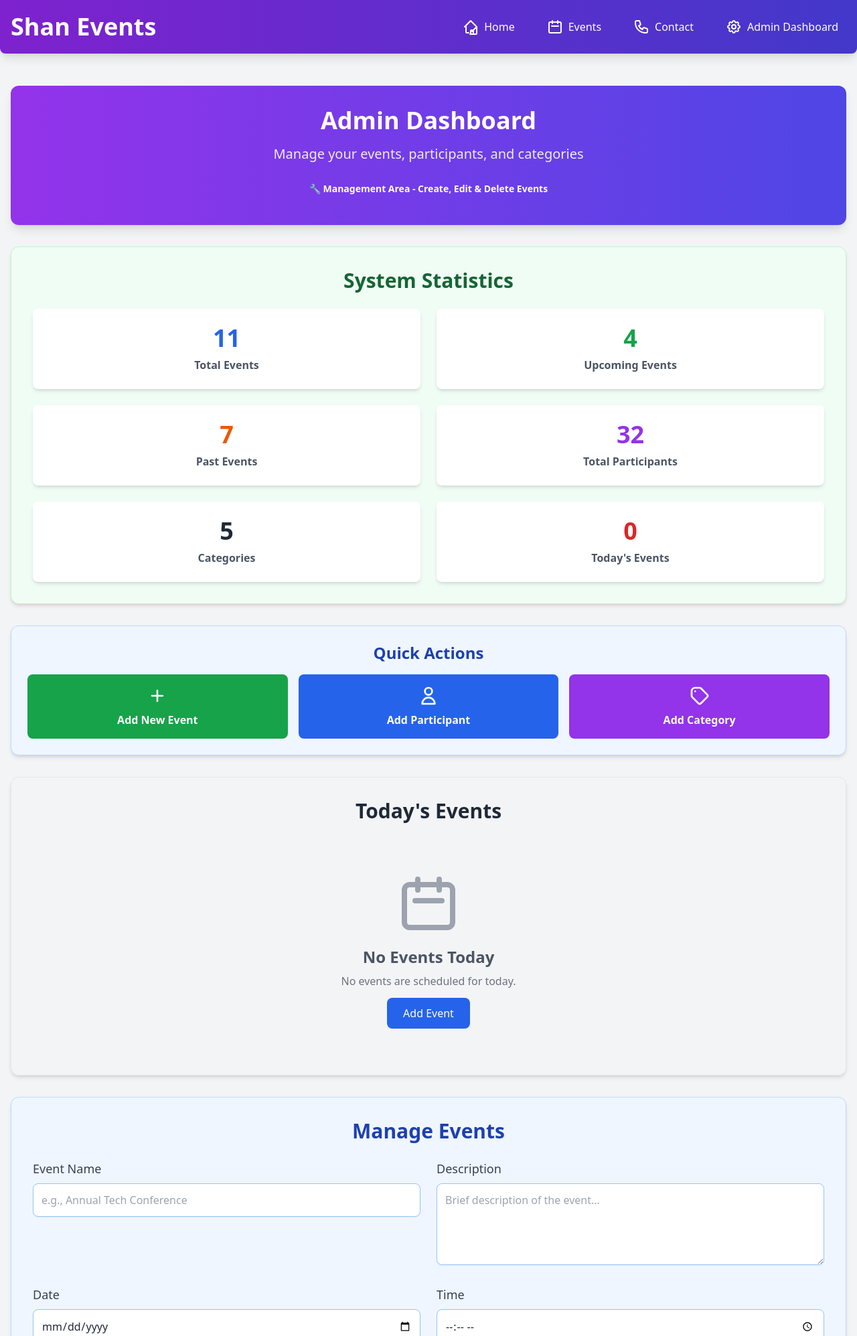
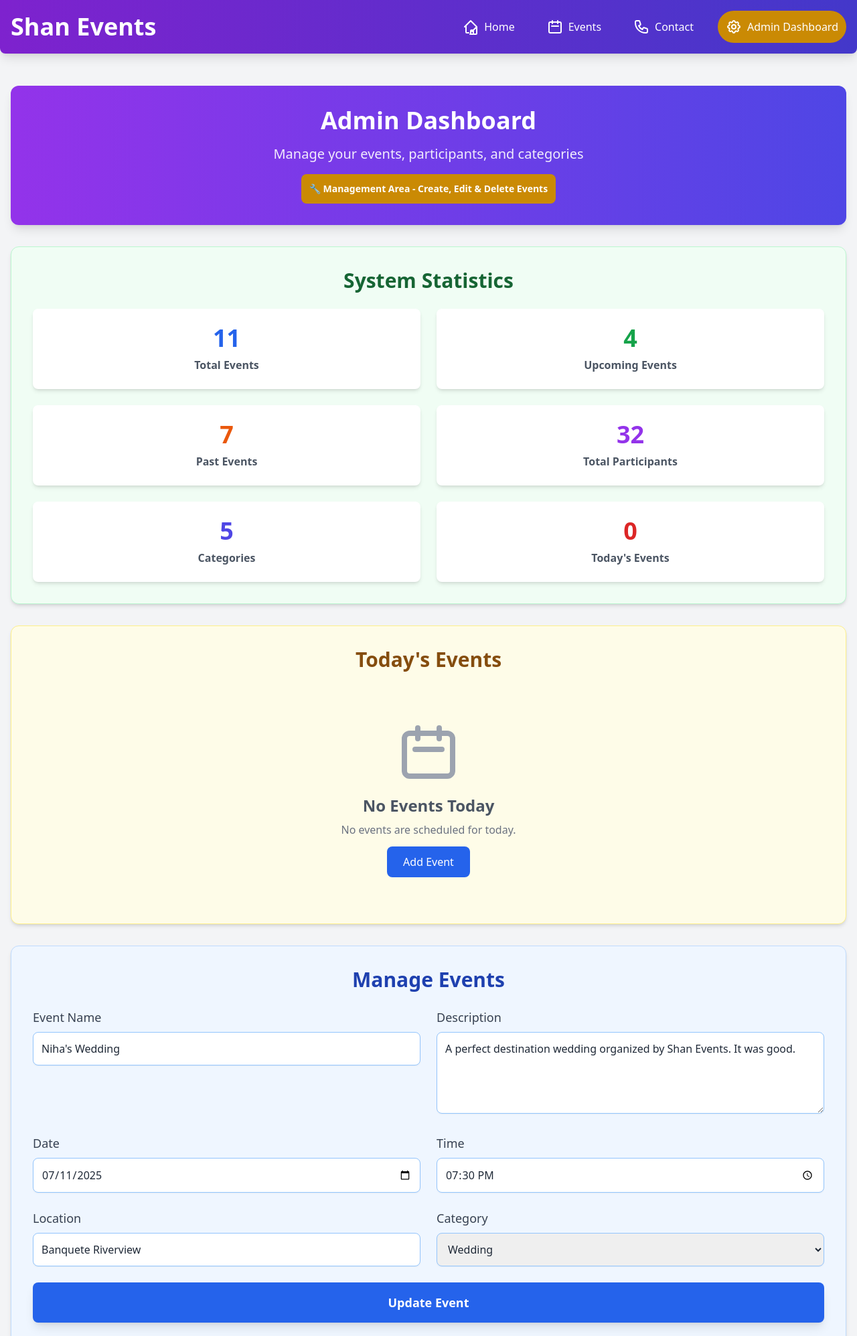
Before and after one commit to Ishan-shahnan/django-assignment01, a Django app: page /event/1/edit/ in a window 1280 px wide. Shown: the top 1995 px of the page at 67% size. Run offline with Django 5.2, Linux system fonts and the light colour scheme; data comes from the database, SQL or seed files in the repository; both versions use the stored data as it was after the commit; some libraries are stand-ins or nearby versions.

Commit message:
CRUD DONE

```diff
--- a/event_management/settings.py
+++ b/event_management/settings.py
@@ -117,6 +117,7 @@ USE_TZ = True
 
 STATIC_URL = 'static/'
 STATICFILES_DIRS = [BASE_DIR / 'static']
+STATIC_ROOT = BASE_DIR / 'staticfiles'
 
 # Default primary key field type
 # https://docs.djangoproject.com/en/5.2/ref/settings/#default-auto-field
--- a/events/templates/events/base.html
+++ b/events/templates/events/base.html
@@ -5,8 +5,10 @@
     <meta charset="UTF-8">
     <meta name="viewport" content="width=device-width, initial-scale=1.0">
     <title>{% block title %}Shan Event Management{% endblock %}</title>
-    <!-- tailwindcsss  -->
+    <!-- Tailwind CSS Local -->
     <link rel="stylesheet" href="{% static 'css/output.css' %}">
+    <!-- Fallback CDN if local CSS fails -->
+    <script src="https://cdn.tailwindcss.com"></script>
     <style>
         /* Custom styles for line-clamp if not using a plugin (Tailwind JIT includes it) */
         .line-clamp-2 {
@@ -31,7 +33,7 @@
         {% block content %}{% endblock %}
     </main>
 
-    <!-- footer -->
+    <!-- Footer Section -->
     <footer class="bg-gray-800 text-white p-8 mt-12 text-center rounded-t-lg shadow-inner">
         <div class="container mx-auto">
             <p>&copy; {% now "Y" %} Shan Event Management. All rights reserved.</p>
--- a/events/templates/events/dashboard.html
+++ b/events/templates/events/dashboard.html
@@ -2,7 +2,7 @@
 {% load static %}
 {% block title %}Dashboard - Shan Event Management{% endblock %}
 {% block content %}
-<!-- Header -->
+<!-- Header Section -->
 <div class="bg-gradient-to-r from-purple-600 to-indigo-600 text-white p-8 rounded-xl shadow-lg mb-8">
     <div class="text-center">
         <h1 class="text-4xl font-bold mb-4">Admin Dashboard</h1>
@@ -13,7 +13,7 @@
     </div>
 </div>
 
-<!-- Messages -->
+<!-- Messages Section -->
 {% if messages %}
 <div class="mb-8">
     {% for message in messages %}
@@ -24,7 +24,7 @@
 </div>
 {% endif %}
 
-<!-- Statistics -->
+<!-- Statistics Section -->
 <div class="bg-green-50 p-8 rounded-xl shadow-md mb-8 border border-green-200">
     <h2 class="text-3xl font-bold text-green-800 mb-6 text-center">System Statistics</h2>
     <div class="grid grid-cols-1 md:grid-cols-2 gap-6">
@@ -60,32 +60,7 @@
     </div>
 </div>
 
-
-<div class="bg-blue-50 p-6 rounded-xl shadow-md mb-8 border border-blue-200">
-    <h2 class="text-2xl font-bold text-blue-800 mb-4 text-center">Quick Actions</h2>
-    <div class="grid grid-cols-1 md:grid-cols-3 gap-4">
-        <a href="{% url 'events:add' %}" class="bg-green-600 text-white p-4 rounded-lg hover:bg-green-700 transition duration-300 text-center font-semibold">
-            <svg xmlns="http://www.w3.org/2000/svg" class="h-8 w-8 mx-auto mb-2" fill="none" viewBox="0 0 24 24" stroke="currentColor">
-                <path stroke-linecap="round" stroke-linejoin="round" stroke-width="2" d="M12 6v6m0 0v6m0-6h6m-6 0H6"/>
-            </svg>
-            Add New Event
-        </a>
-        <a href="{% url 'events:participant_add' %}" class="bg-blue-600 text-white p-4 rounded-lg hover:bg-blue-700 transition duration-300 text-center font-semibold">
-            <svg xmlns="http://www.w3.org/2000/svg" class="h-8 w-8 mx-auto mb-2" fill="none" viewBox="0 0 24 24" stroke="currentColor">
-                <path stroke-linecap="round" stroke-linejoin="round" stroke-width="2" d="M16 7a4 4 0 11-8 0 4 4 0 018 0zM12 14a7 7 0 00-7 7h14a7 7 0 00-7-7z"/>
-            </svg>
-            Add Participant
-        </a>
-        <a href="{% url 'events:category_add' %}" class="bg-purple-600 text-white p-4 rounded-lg hover:bg-purple-700 transition duration-300 text-center font-semibold">
-            <svg xmlns="http://www.w3.org/2000/svg" class="h-8 w-8 mx-auto mb-2" fill="none" viewBox="0 0 24 24" stroke="currentColor">
-                <path stroke-linecap="round" stroke-linejoin="round" stroke-width="2" d="M7 7h.01M7 3h5c.512 0 1.024.195 1.414.586l7 7a2 2 0 010 2.828l-7 7a2 2 0 01-2.828 0l-7-7A1.994 1.994 0 013 12V7a4 4 0 014-4z"/>
-            </svg>
-            Add Category
-        </a>
-    </div>
-</div>
-
-<!-- Today Events -->
+<!-- Today's Events Section -->
 <div class="bg-yellow-50 p-8 rounded-xl shadow-md mb-8 border border-yellow-200">
     <h2 class="text-3xl font-bold text-yellow-800 mb-6 text-center">Today's Events</h2>
 
@@ -131,14 +106,14 @@
 <div class="bg-blue-50 p-8 rounded-xl shadow-md mb-12 border border-blue-200">
     <h2 class="text-3xl font-bold text-blue-800 mb-6 text-center">Manage Events</h2>
 
-    <!-- Note category -->
+    <!-- Note about categories -->
     {% if not categories %}
     <div class="bg-yellow-100 border border-yellow-400 text-yellow-700 px-4 py-3 rounded mb-6">
         <strong>Note:</strong> You need to create at least one category before adding events. Please add a category first.
     </div>
     {% endif %}
 
-    <form method="post" class="grid grid-cols-1 md:grid-cols-2 gap-6 mb-8">
+    <form method="post" class="grid grid-cols-1 md:grid-cols-2 gap-6 mb-8" {% if editing_event %}action="{% url 'events:edit' event_form.instance.pk %}"{% endif %}>
         {% csrf_token %}
         <input type="hidden" name="form_type" value="event">
         <div>
@@ -183,7 +158,9 @@
                 <div class="text-red-600 text-sm mt-1">{{ event_form.category.errors.0 }}</div>
             {% endif %}
         </div>
-        <button type="submit" class="col-span-1 md:col-span-2 bg-green-600 text-white p-4 rounded-lg hover:bg-green-700 transition duration-300 ease-in-out font-semibold text-lg shadow-lg transform hover:scale-105" {% if not categories %}disabled{% endif %}>Add Event</button>
+        <button type="submit" class="col-span-1 md:col-span-2 {% if editing_event %}bg-blue-600 hover:bg-blue-700{% else %}bg-green-600 hover:bg-green-700{% endif %} text-white p-4 rounded-lg transition duration-300 ease-in-out font-semibold text-lg shadow-lg transform hover:scale-105" {% if not categories %}disabled{% endif %}>
+            {% if editing_event %}Update Event{% else %}Add Event{% endif %}
+        </button>
     </form>
 
     <h3 class="text-2xl font-bold text-gray-800 mb-4">Current Events</h3>
@@ -228,14 +205,14 @@
 <div class="bg-blue-50 p-8 rounded-xl shadow-md mb-12 border border-blue-200">
     <h2 class="text-3xl font-bold text-blue-800 mb-6 text-center">Manage Participants</h2>
 
-    <!-- Note event -->
+    <!-- Note about events -->
     {% if not events %}
     <div class="bg-yellow-100 border border-yellow-400 text-yellow-700 px-4 py-3 rounded mb-6">
         <strong>Note:</strong> You need to create at least one event before adding participants. Please add an event first.
     </div>
     {% endif %}
 
-    <form method="post" class="grid grid-cols-1 md:grid-cols-3 gap-6 mb-8">
+    <form method="post" class="grid grid-cols-1 md:grid-cols-3 gap-6 mb-8" {% if editing_participant %}action="{% url 'events:participant_edit' participant_form.instance.pk %}"{% endif %}>
         {% csrf_token %}
         <input type="hidden" name="form_type" value="participant">
         <div>
@@ -259,7 +236,9 @@
                 <div class="text-red-600 text-sm mt-1">{{ participant_form.events.errors.0 }}</div>
             {% endif %}
         </div>
-        <button type="submit" class="col-span-1 md:col-span-3 bg-green-600 text-white p-4 rounded-lg hover:bg-green-700 transition duration-300 ease-in-out font-semibold text-lg shadow-lg transform hover:scale-105" {% if not events %}disabled{% endif %}>Add Participant</button>
+        <button type="submit" class="col-span-1 md:col-span-3 {% if editing_participant %}bg-blue-600 hover:bg-blue-700{% else %}bg-green-600 hover:bg-green-700{% endif %} text-white p-4 rounded-lg transition duration-300 ease-in-out font-semibold text-lg shadow-lg transform hover:scale-105" {% if not events %}disabled{% endif %}>
+            {% if editing_participant %}Update Participant{% else %}Add Participant{% endif %}
+        </button>
     </form>
 
     <h3 class="text-2xl font-bold text-gray-800 mb-4">Current Participants</h3>
@@ -300,10 +279,10 @@
     </div>
 </div>
 
-<!-- Manage Category -->
+<!-- Manage Categories -->
 <div class="bg-blue-50 p-8 rounded-xl shadow-md border border-blue-200">
     <h2 class="text-3xl font-bold text-blue-800 mb-6 text-center">Manage Categories</h2>
-    <form method="post" class="grid grid-cols-1 md:grid-cols-2 gap-6 mb-8">
+    <form method="post" class="grid grid-cols-1 md:grid-cols-2 gap-6 mb-8" {% if editing_category %}action="{% url 'events:category_edit' category_form.instance.pk %}"{% endif %}>
         {% csrf_token %}
         <input type="hidden" name="form_type" value="category">
         <div>
@@ -320,7 +299,9 @@
                 <div class="text-red-600 text-sm mt-1">{{ category_form.description.errors.0 }}</div>
             {% endif %}
         </div>
-        <button type="submit" class="col-span-1 md:col-span-2 bg-green-600 text-white p-4 rounded-lg hover:bg-green-700 transition duration-300 ease-in-out font-semibold text-lg shadow-lg transform hover:scale-105">Add Category</button>
+        <button type="submit" class="col-span-1 md:col-span-2 {% if editing_category %}bg-blue-600 hover:bg-blue-700{% else %}bg-green-600 hover:bg-green-700{% endif %} text-white p-4 rounded-lg transition duration-300 ease-in-out font-semibold text-lg shadow-lg transform hover:scale-105">
+            {% if editing_category %}Update Category{% else %}Add Category{% endif %}
+        </button>
     </form>
 
     <h3 class="text-2xl font-bold text-gray-800 mb-4">Current Categories</h3>
@@ -355,25 +336,25 @@
     </div>
 </div>
 
-<!-- JS Dashboard -->
+<!-- JavaScript for Interactive Dashboard -->
 <script>
 function filterEvents(filterType) {
-    //events container
+    // Get the events container
     const eventsContainer = document.querySelector('.events-list');
     if (!eventsContainer) return;
 
-    //all event cards
+    // Get all event cards
     const eventCards = eventsContainer.querySelectorAll('.event-card');
 
-    //all events first
+    // Show all events first
     eventCards.forEach(card => {
         card.style.display = 'block';
     });
 
-    //filter
+    // Apply filter based on type
     switch(filterType) {
         case 'upcoming':
-
+            // This would require server-side filtering, but for now we'll just show a message
             alert('Upcoming events filter would be implemented with AJAX to fetch filtered data from the server.');
             break;
         case 'past':
@@ -384,20 +365,20 @@ function filterEvents(filterType) {
             break;
         case 'all':
         default:
-
+            // Show all events (already done above)
             break;
     }
 
-
+    // Update active filter indicator
     document.querySelectorAll('.stat-card').forEach(card => {
         card.classList.remove('ring-4', 'ring-blue-400');
     });
 
-
+    // Add active indicator to clicked card
     event.target.closest('.stat-card').classList.add('ring-4', 'ring-blue-400');
 }
 
-
+// Add click handlers to stat cards
 document.addEventListener('DOMContentLoaded', function() {
     const statCards = document.querySelectorAll('[onclick^="filterEvents"]');
     statCards.forEach(card => {
--- a/events/views.py
+++ b/events/views.py
@@ -42,9 +42,12 @@ class EventsView(ListView):
         #Search
         search = self.request.GET.get('search')
         category = self.request.GET.get('category')
-        date_filter = self.request.GET.get('date')
         start_date = self.request.GET.get('start_date')
         end_date = self.request.GET.get('end_date')
+
+        # Debug: Print search parameters
+        if any([search, category, start_date, end_date]):
+            print(f"Search params - search: '{search}', category: '{category}', start: '{start_date}', end: '{end_date}'")
 
         if search:
             queryset = queryset.filter(
@@ -52,19 +55,20 @@ class EventsView(ListView):
                 Q(description__icontains=search) |
                 Q(location__icontains=search)
             )
+            print(f"After search filter: {queryset.count()} events")
 
         if category:
             queryset = queryset.filter(category_id=category)
+            print(f"After category filter: {queryset.count()} events")
 
-        if date_filter:
-            queryset = queryset.filter(date=date_filter)
-
-        #Date
+        #Date range filters
         if start_date:
             queryset = queryset.filter(date__gte=start_date)
+            print(f"After start_date filter: {queryset.count()} events")
 
         if end_date:
             queryset = queryset.filter(date__lte=end_date)
+            print(f"After end_date filter: {queryset.count()} events")
 
         return queryset.order_by('-date', '-time')
 
@@ -219,7 +223,6 @@ class EventUpdateView(UpdateView):
 
     def get_context_data(self, **kwargs):
         context = super().get_context_data(**kwargs)
-
         today = date.today() #Dashboard context
         context['events'] = Event.objects.select_related('category').prefetch_related('participants').all().order_by('-date', '-time')
         context['participants'] = Participant.objects.prefetch_related('events').all()
@@ -230,10 +233,19 @@ class EventUpdateView(UpdateView):
         context['upcoming_events_count'] = Event.objects.filter(date__gte=today).count()
         context['past_events_count'] = Event.objects.filter(date__lt=today).count()
         context['todays_events'] = Event.objects.filter(date=today).select_related('category').prefetch_related('participants')
-        context['event_form'] = EventForm()
+        context['event_form'] = self.get_form()  # Use the form instance being edited
         context['participant_form'] = ParticipantForm()
         context['category_form'] = CategoryForm()
+        context['editing_event'] = True  # Flag to show we're editing
         return context
+
+    def post(self, request, *args, **kwargs):
+        self.object = self.get_object()
+        form = self.get_form()
+        if form.is_valid():
+            return self.form_valid(form)
+        else:
+            return self.form_invalid(form)
 
     def form_valid(self, form):
         response = super().form_valid(form)
@@ -306,9 +318,18 @@ class ParticipantUpdateView(UpdateView):
         context['past_events_count'] = Event.objects.filter(date__lt=today).count()
         context['todays_events'] = Event.objects.filter(date=today).select_related('category').prefetch_related('participants')
         context['event_form'] = EventForm()
-        context['participant_form'] = ParticipantForm()
+        context['participant_form'] = self.get_form()  # Use the form instance being edited
         context['category_form'] = CategoryForm()
+        context['editing_participant'] = True  # Flag to show we're editing
         return context
+
+    def post(self, request, *args, **kwargs):
+        self.object = self.get_object()
+        form = self.get_form()
+        if form.is_valid():
+            return self.form_valid(form)
+        else:
+            return self.form_invalid(form)
 
     def form_valid(self, form):
         response = super().form_valid(form)
@@ -382,8 +403,17 @@ class CategoryUpdateView(UpdateView):
         context['todays_events'] = Event.objects.filter(date=today).select_related('category').prefetch_related('participants')
         context['event_form'] = EventForm()
         context['participant_form'] = ParticipantForm()
-        context['category_form'] = CategoryForm()
+        context['category_form'] = self.get_form()  # Use the form instance being edited
+        context['editing_category'] = True  # Flag to show we're editing
         return context
+
+    def post(self, request, *args, **kwargs):
+        self.object = self.get_object()
+        form = self.get_form()
+        if form.is_valid():
+            return self.form_valid(form)
+        else:
+            return self.form_invalid(form)
 
     def form_valid(self, form):
         response = super().form_valid(form)
--- a/tailwind.config.js
+++ b/tailwind.config.js
@@ -3,6 +3,8 @@ module.exports = {
   content: [
     "./events/templates/**/*.html",
     "./static/**/*.js",
+    "./templates/**/*.html",
+    "./**/*.html",
   ],
   theme: {
     extend: {},
```
Also changed, not shown: events/templates/events/contact.html (+4 -4 lines), events/templates/events/event_detail.html (+5 -5 lines), events/templates/events/event_list.html (+4 -4 lines), events/templates/events/events.html (+49 -11 lines), db.sqlite3, static/css/output.css.
